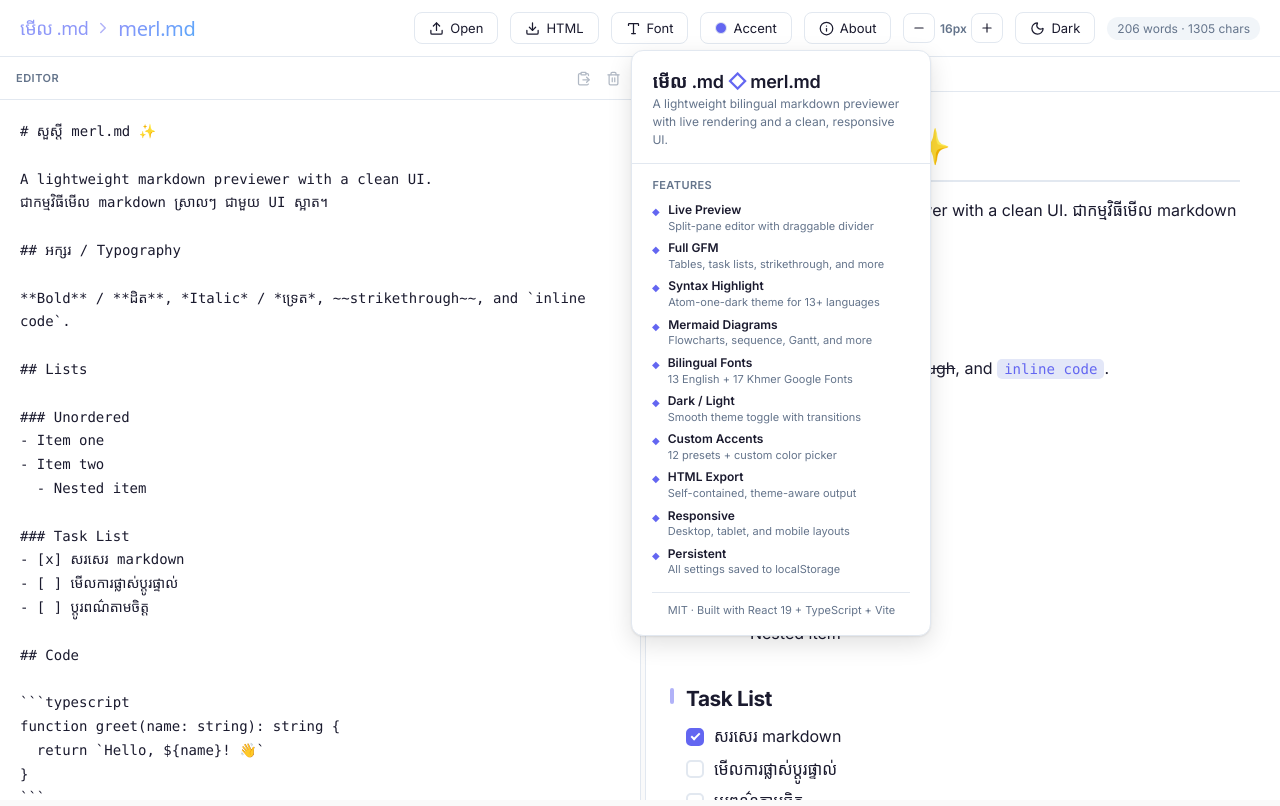
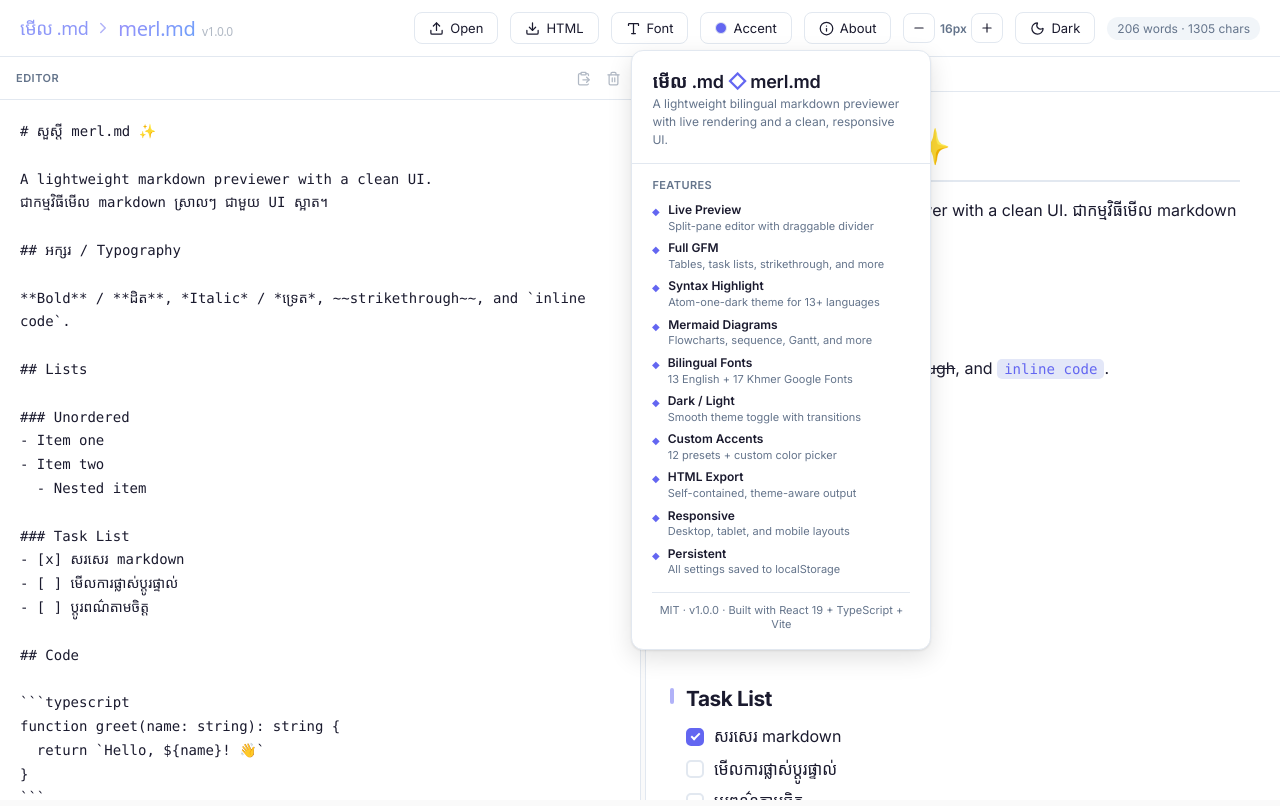
Before and after one commit to Lachsokhour/merl.md, a React (Vite) app: page / in a window 1280 px wide. Both pictures are taken after a click on the button "About". Built offline with nearby package versions, Linux system fonts and the light colour scheme.

Commit message:
feat: display app version in toolbar and About overlay, add centralized version constant

```diff
--- a/package.json
+++ b/package.json
@@ -1,7 +1,7 @@
 {
   "name": "merl.md",
   "private": true,
-  "version": "0.0.0",
+  "version": "1.0.0",
   "type": "module",
   "scripts": {
     "dev": "vite",
--- a/src/components/AboutOverlay.tsx
+++ b/src/components/AboutOverlay.tsx
@@ -1,6 +1,7 @@
 import { useState, useRef, useEffect } from 'react'
 import { createPortal } from 'react-dom'
 import { Info } from 'lucide-react'
+import { APP_VERSION } from '../version'
 
 const PANEL_WIDTH = 260
 const PAD = 8
@@ -95,7 +96,7 @@ export default function AboutOverlay() {
             </div>
 
             <div style={{ marginTop: 4, paddingTop: 10, borderTop: '1px solid var(--border)', fontSize: 11, color: 'var(--text2)', textAlign: 'center' }}>
-              MIT &middot; Built with React 19 + TypeScript + Vite
+              MIT &middot; v{APP_VERSION} &middot; Built with React 19 + TypeScript + Vite
             </div>
           </div>
         </div>,
--- a/src/components/Toolbar.tsx
+++ b/src/components/Toolbar.tsx
@@ -3,6 +3,7 @@ import type { FileHandle } from '../types'
 import FontSettings from './FontSettings'
 import AccentPicker from './AccentPicker'
 import AboutOverlay from './AboutOverlay'
+import { APP_VERSION } from '../version'
 
 interface ToolbarProps {
   theme: 'light' | 'dark'
@@ -57,7 +58,7 @@ export default function Toolbar({
       <div className="toolbar-brand">
         <span className="brand-khmer">មើល .md</span>
         <ChevronRight className="brand-sep" size={18} />
-        <span>merl.md</span>
+        <span>merl.md <small style={{ opacity: 0.5, fontWeight: 400 }}>v{APP_VERSION}</small></span>
         {fileName && <small>{fileName}</small>}
       </div>
 
--- /dev/null
+++ b/src/version.ts
@@ -0,0 +1 @@
+export const APP_VERSION = '1.0.0'
```
Also changed, not shown: 1 other file (tests, documents, lock files or other folders).
